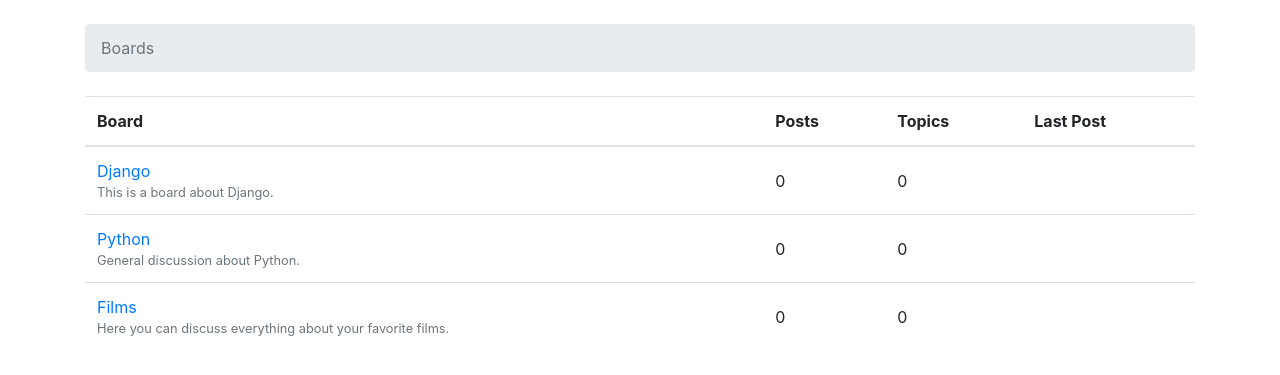
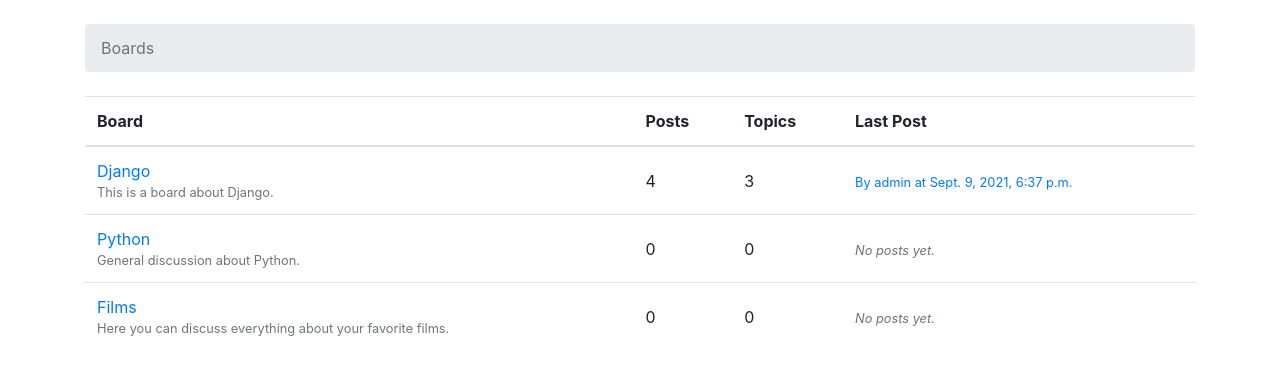
Before and after one commit to angflx-oss/DjangoTutorial, a Django app: page / in a window 1280 px wide. Shown: the part 74-449 px from the top of the page. Run offline with Django 3.2, Linux system fonts and the light colour scheme; data comes from the database, SQL or seed files in the repository; some libraries are stand-ins or nearby versions.

Commit message:
Replies count

```diff
--- a/myproject/boards/views.py
+++ b/myproject/boards/views.py
@@ -7,16 +7,16 @@
 from .models import Board, Topic, Post
 from django.contrib.auth.decorators import login_required
 from django.shortcuts import get_object_or_404, redirect, render
-
+from django.db.models import Count
 
 def home(request):
     boards = Board.objects.all()
     return render(request, 'home.html', {'boards': boards})
 
 def board_topics(request, pk):
-    board = get_object_or_404(Board, pk=pk)
-    return render(request, 'topics.html', {'board': board})
-
+  board = get_object_or_404(Board, pk=pk)
+  topics = board.topics.order_by('-last_updated').annotate(replies=Count('posts') - 1)
+  return render(request, 'topics.html', {'board': board, 'topics': topics})
 
 def topic_posts(request, pk, topic_pk):
     topic = get_object_or_404(Topic, board__pk=pk, pk=topic_pk)
--- a/myproject/templates/home.html
+++ b/myproject/templates/home.html
@@ -21,9 +21,27 @@
             <a href="{% url 'board_topics' board.pk %}">{{ board.name }}</a>
             <small class="text-muted d-block">{{ board.description }}</small>
           </td>
-          <td class="align-middle">0</td>
-          <td class="align-middle">0</td>
-          <td></td>
+          <td class="align-middle">
+            {{ board.get_posts_count }}
+          </td>
+          <td class="align-middle">
+            {{ board.topics.count }}
+          </td>
+          <td class="align-middle">
+            {% with post=board.get_last_post %}
+            {% if post %}
+              <small>
+                <a href="{% url 'topic_posts' board.pk post.topic.pk %}">
+                  By {{ post.created_by.username }} at {{ post.created_at }}
+                </a>
+              </small>
+            {% else %}
+              <small class="text-muted">
+                <em>No posts yet.</em>
+              </small>
+            {% endif %}
+          {% endwith %}
+          </td>
         </tr>
       {% endfor %}
     </tbody>
--- a/myproject/templates/topics.html
+++ b/myproject/templates/topics.html
@@ -24,11 +24,11 @@
       </tr>
     </thead>
     <tbody>
-      {% for topic in board.topics.all %}
+      {% for topic in topics %}
         <tr>
           <td><a href="{% url 'topic_posts' board.pk topic.pk %}">{{ topic.subject }}</a></td>
           <td>{{ topic.starter.username }}</td>
-        <td>0</td>
+          <td>{{ topic.replies }}</td>
           <td>0</td>
           <td>{{ topic.last_updated }}</td>
         </tr>
```
Lines whose indentation alone changed are shown as unchanged.
